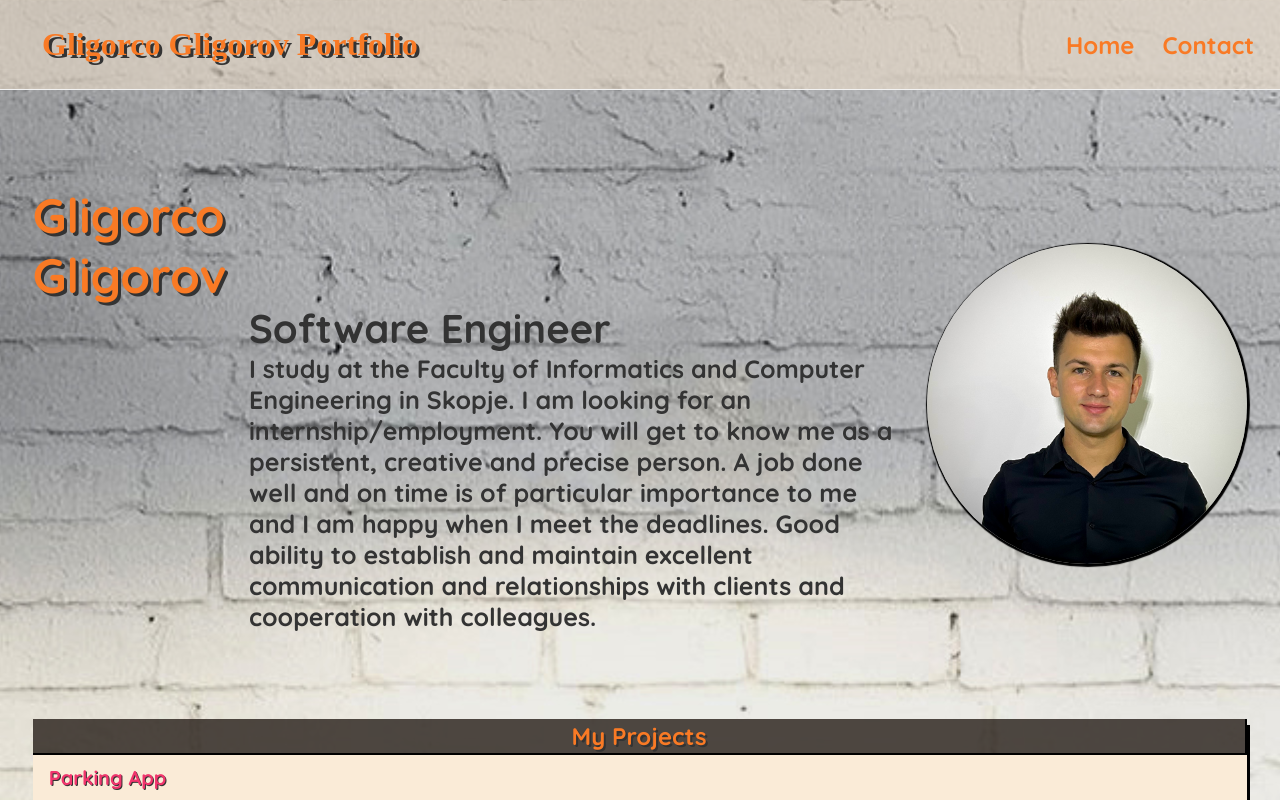
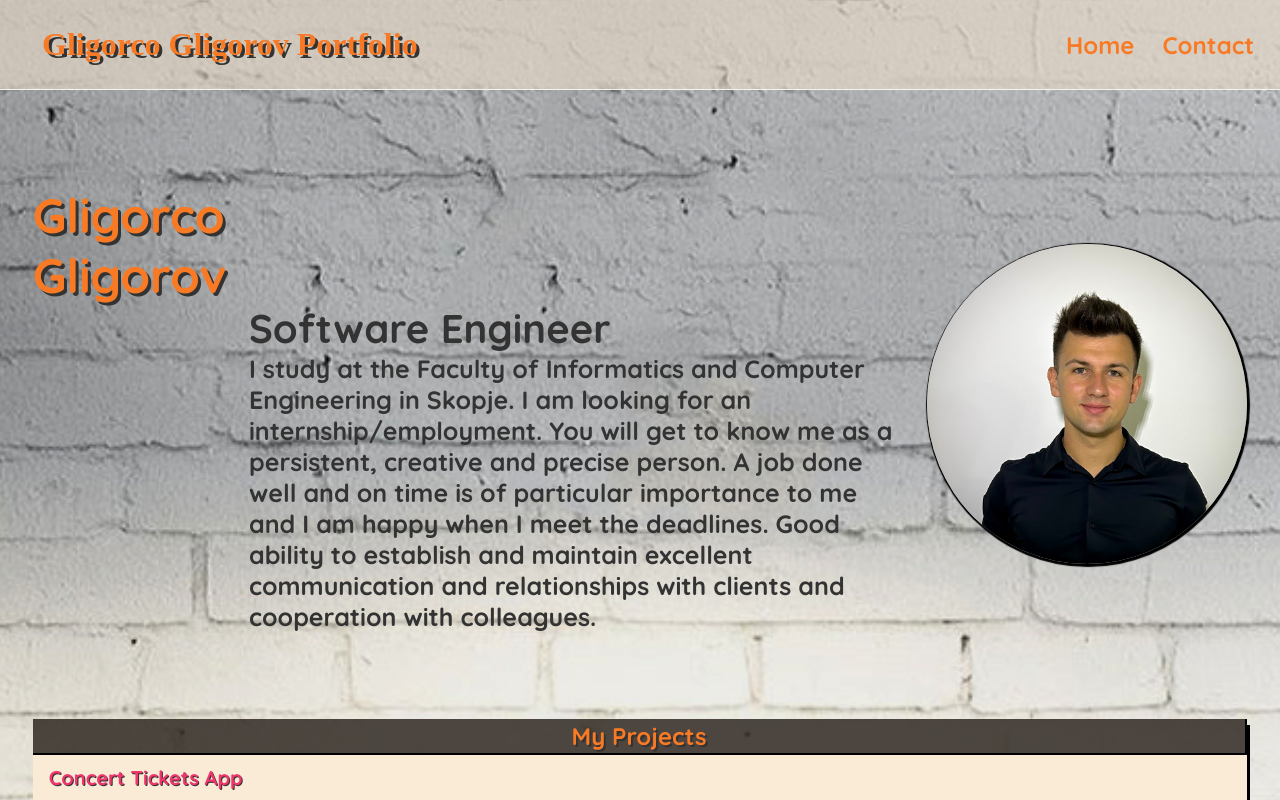
Before and after one commit to GligorcoGligorov/GligorcoGligorovPortfolio, a React (Create React App) app: page / in a window 1280 px wide. Shown: the top 800 px of the page. Built offline with nearby package versions, Linux system fonts and the light colour scheme; the HTML template or start-up script is replaced by a standard one.

Commit message:
new Project added

```diff
--- a/src/data/db.js
+++ b/src/data/db.js
@@ -2,13 +2,20 @@ export default {
     "projects": [
       {
         "id": "1",
+        "title": "Concert Tickets App",
+        "ProgramingLanguage": "C#",
+        "body": "Web application for selling movie tickets using Onion Architecture with .Net.",
+        "link": "https://github.com/GligorcoGligorov/ConcertTickets"
+      },
+      {
+        "id": "2",
         "title": "Parking App",
         "ProgramingLanguage": "Flutter",
         "body": "Crowdsourced mobile application to find parking for users.",
         "link": "https://github.com/andrejdaskalov/parkingapp-mobile"
       },
       {
-        "id": "2",
+        "id": "3",
         "title": "ConcertTickets",
         "body": "A Web Application for selling movie tickets using Onion Architecture",
         "ProgramingLanguage": "C#",
@@ -19,28 +26,28 @@ export default {
         "ProgramingLanguage": "Vue.js + Vercel",
         "body": "Application for checking the availability/up-time of services mobile and web",
         "link": "https://uptime-pearl.vercel.app",
-        "id": "3"
+        "id": "4"
       },
       {
         "title": "Tinex Store Chain",
         "ProgramingLanguage": " Java Spring Boot + PostgreSql",
         "body": "In-store product management and procurement and delivery of new products",
         "link": "https://github.com/GligorcoGligorov/Tinex-Store-Chain",
-        "id": "4"
+        "id": "5"
       },
       {
         "title": "Book App",
         "ProgramingLanguage": "Java Spring Boot + ReactJS",
         "body": "lorem ipsum...",
         "link": "https://github.com/GligorcoGligorov/Book-Application",
-        "id": "5"
+        "id": "6"
       },
       {
         "title": "Tank TroublESS",
         "ProgramingLanguage": "Windows Forms + .NET",
         "body": "The game is played with 2 players. They move through a maze, where they have to cleverly use the walls to hide from the enemy tank's bullets while managing to hit the enemy tank with their bullets",
         "link": "https://github.com/GligorcoGligorov/TankTroublESS",
-        "id": "6"
+        "id": "7"
       }
 
     ],
```
